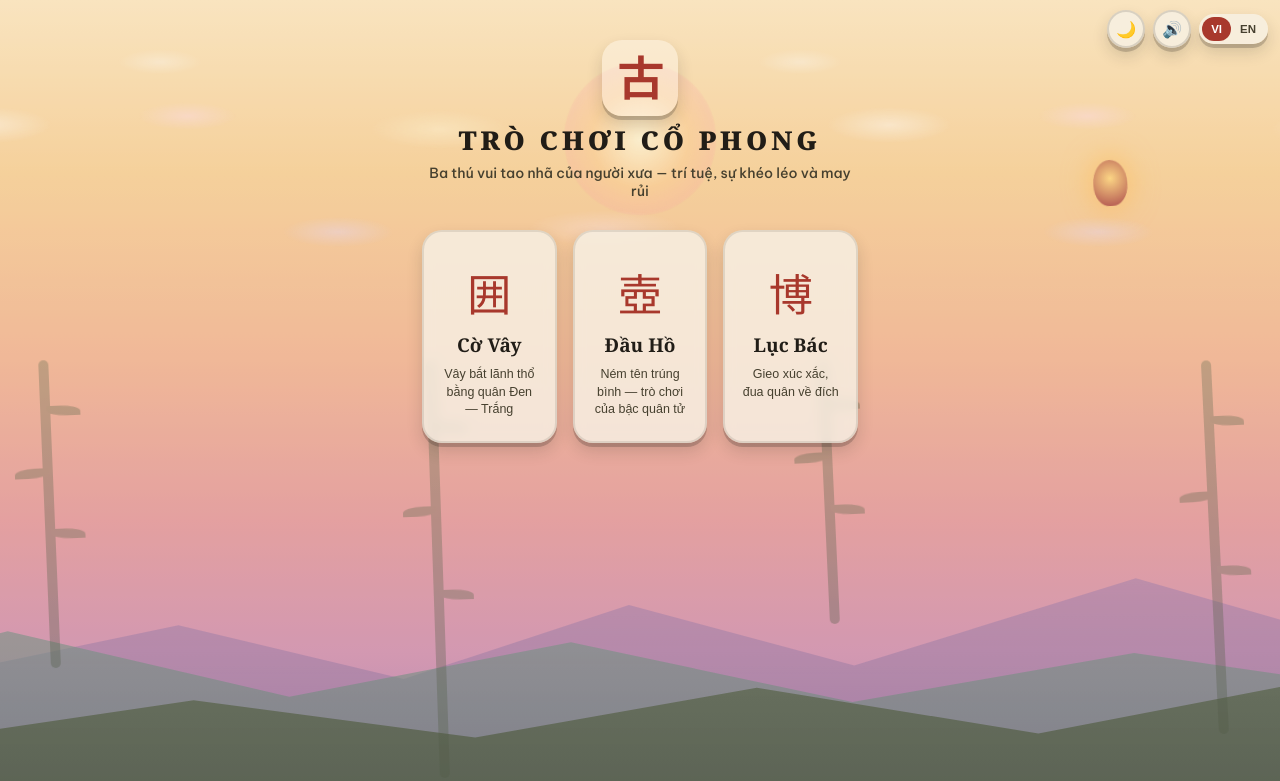
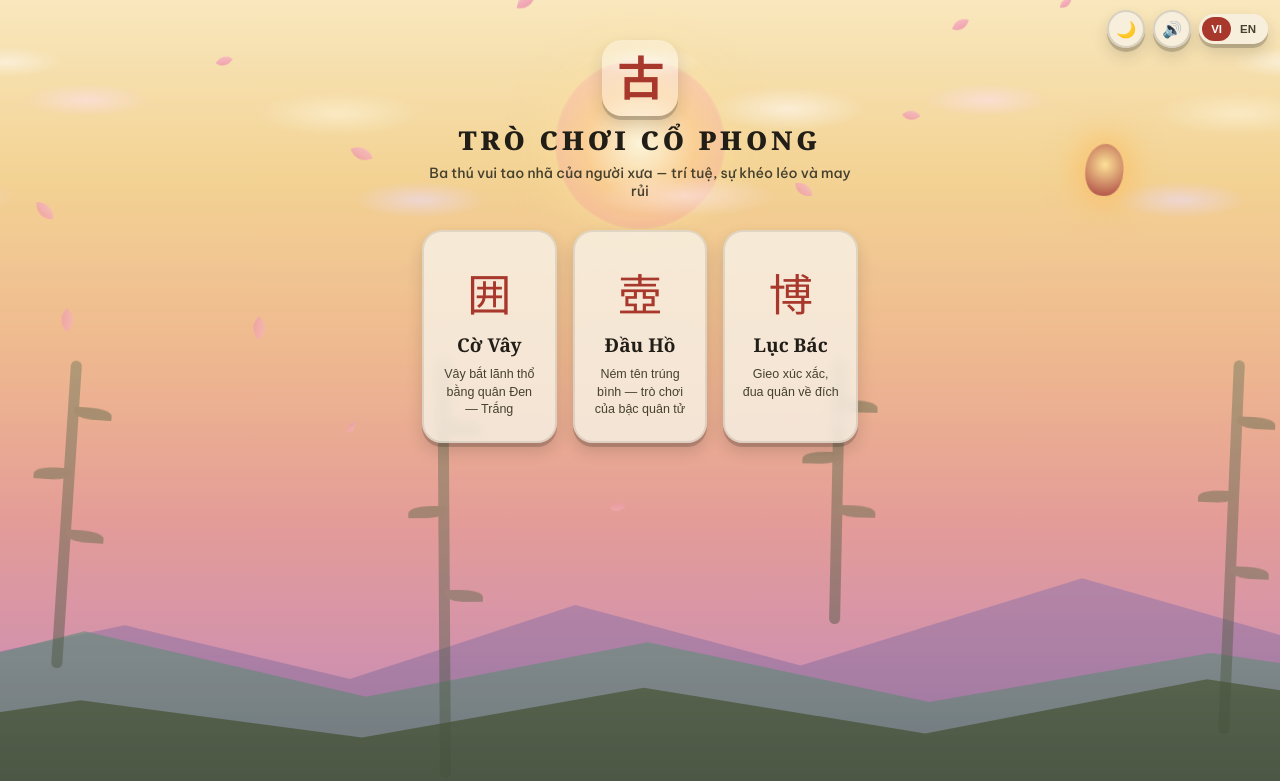
Before and after one commit to buianduong07-rgb/go_game, a website: page go_game/index.html in a window 1280 px wide. Drawn offline with Linux system fonts and the light colour scheme.

Commit message:
Enhance ancient animated background with falling sakura petals, glowing sun and active mountain drift

```diff
--- a/go_game/common.js
+++ b/go_game/common.js
@@ -20,6 +20,24 @@ document.querySelectorAll("[data-goto]").forEach(btn => {
 document.querySelectorAll("[data-back]").forEach(btn => {
   btn.addEventListener("click", () => showScreen(btn.dataset.back));
 });
+
+// Tao hieu ung hoa dao rơi dong
+(function initPetals() {
+  const container = document.getElementById('bg-petals');
+  if (!container) return;
+  const count = 15;
+  for (let i = 0; i < count; i++) {
+    const p = document.createElement('div');
+    p.className = 'petal';
+    const size = Math.random() * 8 + 8;
+    p.style.width = size + 'px';
+    p.style.height = size * 1.3 + 'px';
+    p.style.left = Math.random() * 100 + '%';
+    p.style.animationDuration = (Math.random() * 5 + 5) + 's';
+    p.style.animationDelay = (Math.random() * 5) + 's';
+    container.appendChild(p);
+  }
+})();
 
 /**
  * Tao 1 dong ho dem gio moi luot. durationSeconds = 0 nghia la khong gioi han.
--- a/go_game/index.html
+++ b/go_game/index.html
@@ -35,6 +35,7 @@
       <div class="bamboo-stalk s4"><span></span><span></span><span></span></div>
     </div>
     <div class="bg-lantern"></div>
+    <div class="bg-petals" id="bg-petals"></div>
     <div class="bg-wash"></div>
   </div>
 
--- a/go_game/style.css
+++ b/go_game/style.css
@@ -113,22 +113,28 @@ html, body {
   position: absolute;
   inset: 0;
   background: linear-gradient(180deg, #fce3b8 0%, #f7c988 22%, #f0a984 45%, #e08a8f 65%, #c97fa6 82%, #9a6bab 100%);
+  animation: sky-pulse 12s ease-in-out infinite alternate;
+}
+@keyframes sky-pulse {
+  0% { filter: hue-rotate(0deg) contrast(1); }
+  100% { filter: hue-rotate(15deg) contrast(1.08); }
 }
 
 .bg-sun {
   position: absolute;
   top: 8%;
   left: 50%;
-  width: 150px;
-  height: 150px;
-  margin-left: -75px;
+  width: 160px;
+  height: 160px;
+  margin-left: -80px;
   border-radius: 50%;
-  background: radial-gradient(circle, rgba(255,247,214,0.98) 0%, rgba(255,196,130,0.6) 45%, rgba(255,150,150,0.28) 68%, rgba(255,150,150,0) 78%);
-  animation: sun-glow 6s ease-in-out infinite;
+  background: radial-gradient(circle, rgba(255,250,225,0.98) 0%, rgba(255,196,130,0.7) 45%, rgba(255,150,150,0.35) 68%, rgba(255,150,150,0) 80%);
+  box-shadow: 0 0 45px rgba(255,215,130,0.6);
+  animation: sun-glow 4s ease-in-out infinite;
 }
 @keyframes sun-glow {
-  0%, 100% { opacity: 0.8; transform: scale(1); }
-  50% { opacity: 1; transform: scale(1.07); }
+  0%, 100% { opacity: 0.85; transform: scale(1); box-shadow: 0 0 35px rgba(255,215,130,0.5); }
+  50% { opacity: 1; transform: scale(1.12); box-shadow: 0 0 65px rgba(255,230,160,0.8); }
 }
 
 .bg-cloud-layer {
@@ -138,31 +144,31 @@ html, body {
   top: 14%;
   left: 0;
   background-repeat: repeat-x;
-  opacity: 0.7;
+  opacity: 0.82;
 }
 .bg-cloud-1 {
-  top: 10%;
+  top: 8%;
   background-image:
-    radial-gradient(ellipse 90px 26px at 10% 50%, rgba(255,241,224,0.9), transparent 70%),
-    radial-gradient(ellipse 70px 20px at 32% 40%, rgba(255,214,225,0.75), transparent 70%),
-    radial-gradient(ellipse 100px 28px at 60% 55%, rgba(255,236,196,0.85), transparent 70%);
+    radial-gradient(ellipse 110px 32px at 10% 50%, rgba(255,245,230,0.95), transparent 70%),
+    radial-gradient(ellipse 90px 24px at 32% 40%, rgba(255,220,230,0.85), transparent 70%),
+    radial-gradient(ellipse 120px 32px at 60% 55%, rgba(255,240,205,0.9), transparent 70%);
   background-size: 900px 90px;
-  animation: drift-cloud 70s linear infinite;
+  animation: drift-cloud 35s linear infinite;
 }
 .bg-cloud-2 {
-  top: 24%;
+  top: 20%;
   background-image:
-    radial-gradient(ellipse 80px 22px at 20% 50%, rgba(228,210,255,0.6), transparent 70%),
-    radial-gradient(ellipse 110px 26px at 55% 45%, rgba(255,225,235,0.55), transparent 70%);
+    radial-gradient(ellipse 95px 26px at 20% 50%, rgba(235,215,255,0.75), transparent 70%),
+    radial-gradient(ellipse 130px 30px at 55% 45%, rgba(255,230,240,0.7), transparent 70%);
   background-size: 760px 80px;
-  animation: drift-cloud 95s linear infinite reverse;
+  animation: drift-cloud 45s linear infinite reverse;
 }
 .bg-cloud-3 {
   top: 4%;
   background-image:
-    radial-gradient(ellipse 60px 18px at 45% 50%, rgba(255,255,255,0.5), transparent 70%);
+    radial-gradient(ellipse 80px 22px at 45% 50%, rgba(255,255,255,0.65), transparent 70%);
   background-size: 640px 60px;
-  animation: drift-cloud 55s linear infinite;
+  animation: drift-cloud 25s linear infinite;
 }
 @keyframes drift-cloud {
   from { transform: translateX(0); }
@@ -178,22 +184,22 @@ html, body {
 .bg-mountain-far {
   clip-path: polygon(0% 100%, 0% 62%, 8% 48%, 16% 64%, 24% 42%, 32% 60%, 42% 34%, 52% 58%,
     60% 44%, 70% 62%, 78% 40%, 88% 60%, 96% 46%, 100% 62%, 100% 100%);
-  background: linear-gradient(180deg, rgba(154, 107, 171, 0.55), rgba(107, 78, 130, 0.5));
-  animation: drift-mtn 150s linear infinite;
+  background: linear-gradient(180deg, rgba(154, 107, 171, 0.65), rgba(107, 78, 130, 0.6));
+  animation: drift-mtn 70s linear infinite;
 }
 .bg-mountain-mid {
   height: 34%;
   clip-path: polygon(0% 100%, 0% 66%, 9% 50%, 18% 66%, 27% 44%, 38% 64%, 48% 38%,
     58% 62%, 68% 42%, 78% 64%, 88% 46%, 100% 64%, 100% 100%);
-  background: linear-gradient(180deg, rgba(94, 138, 122, 0.6), rgba(58, 96, 84, 0.58));
-  animation: drift-mtn 110s linear infinite reverse;
+  background: linear-gradient(180deg, rgba(94, 138, 122, 0.7), rgba(58, 96, 84, 0.68));
+  animation: drift-mtn 50s linear infinite reverse;
 }
 .bg-mountain-near {
   height: 26%;
   clip-path: polygon(0% 100%, 0% 72%, 10% 52%, 20% 70%, 30% 46%, 40% 68%, 50% 42%,
     62% 66%, 72% 44%, 82% 68%, 92% 50%, 100% 70%, 100% 100%);
-  background: linear-gradient(180deg, rgba(58, 74, 44, 0.75), rgba(33, 48, 26, 0.8));
-  animation: drift-mtn 80s linear infinite;
+  background: linear-gradient(180deg, rgba(58, 74, 44, 0.85), rgba(33, 48, 26, 0.9));
+  animation: drift-mtn 35s linear infinite;
 }
 @keyframes drift-mtn {
   from { transform: translateX(0); }
@@ -209,62 +215,92 @@ html, body {
   display: flex;
   justify-content: space-between;
   padding: 0 4%;
-  opacity: 0.34;
+  opacity: 0.45;
 }
 .bamboo-stalk {
   position: relative;
-  width: 10px;
+  width: 11px;
   height: 100%;
-  background: linear-gradient(180deg, #3a4a2c, #21301a);
+  background: linear-gradient(180deg, #4a5c3a, #21301a);
   border-radius: 6px;
   transform-origin: bottom center;
-  animation: bamboo-sway 5s ease-in-out infinite;
+  animation: bamboo-sway 3.5s ease-in-out infinite;
 }
-.bamboo-stalk.s1 { height: 70%; animation-duration: 4.5s; }
-.bamboo-stalk.s2 { height: 95%; animation-duration: 5.5s; animation-delay: .3s; }
-.bamboo-stalk.s3 { height: 60%; animation-duration: 4.8s; animation-delay: .6s; }
-.bamboo-stalk.s4 { height: 85%; animation-duration: 5.2s; animation-delay: .15s; }
+.bamboo-stalk.s1 { height: 70%; animation-duration: 3.2s; }
+.bamboo-stalk.s2 { height: 95%; animation-duration: 3.8s; animation-delay: .3s; }
+.bamboo-stalk.s3 { height: 60%; animation-duration: 3.4s; animation-delay: .6s; }
+.bamboo-stalk.s4 { height: 85%; animation-duration: 3.6s; animation-delay: .15s; }
 .bamboo-stalk span {
   position: absolute;
-  width: 34px;
-  height: 10px;
-  background: #2f4222;
+  width: 38px;
+  height: 12px;
+  background: #354a26;
   border-radius: 0 60% 0 60%;
   left: 6px;
 }
 .bamboo-stalk span:nth-child(1) { top: 15%; }
-.bamboo-stalk span:nth-child(2) { top: 35%; transform: scaleX(-1); left: -28px; }
+.bamboo-stalk span:nth-child(2) { top: 35%; transform: scaleX(-1); left: -30px; }
 .bamboo-stalk span:nth-child(3) { top: 55%; }
 @keyframes bamboo-sway {
-  0%, 100% { transform: rotate(-3deg); }
-  50% { transform: rotate(3deg); }
+  0%, 100% { transform: rotate(-4deg); }
+  50% { transform: rotate(4deg); }
 }
 
 .bg-lantern {
   position: absolute;
-  top: 20%;
+  top: 18%;
   right: 12%;
-  width: 34px;
-  height: 46px;
+  width: 38px;
+  height: 52px;
   border-radius: 50% 50% 45% 45%;
-  background: radial-gradient(circle at 50% 40%, #ffcf6b, var(--seal-red) 85%);
-  box-shadow: 0 0 24px 6px rgba(255, 178, 60, 0.55);
-  animation: lantern-swing 4.5s ease-in-out infinite;
+  background: radial-gradient(circle at 50% 40%, #ffdf88, var(--seal-red) 85%);
+  box-shadow: 0 0 30px 10px rgba(255, 180, 70, 0.7);
+  animation: lantern-swing 3.2s ease-in-out infinite;
   transform-origin: top center;
 }
 @keyframes lantern-swing {
-  0%, 100% { transform: rotate(-4deg); }
-  50% { transform: rotate(4deg); }
+  0%, 100% { transform: rotate(-6deg); }
+  50% { transform: rotate(6deg); }
+}
+
+/* ================= PETAL FALL ANIMATION ================= */
+.bg-petals {
+  position: absolute;
+  inset: 0;
+  pointer-events: none;
+  overflow: hidden;
+}
+.petal {
+  position: absolute;
+  background: linear-gradient(135deg, #ffb7c5, #e67399);
+  border-radius: 15px 0 15px 0;
+  opacity: 0.8;
+  animation: fall-and-sway 7s linear infinite;
+}
+@keyframes fall-and-sway {
+  0% {
+    top: -5%;
+    transform: translateX(0) rotate(0deg);
+    opacity: 0.9;
+  }
+  50% {
+    transform: translateX(50px) rotate(180deg);
+  }
+  100% {
+    top: 105%;
+    transform: translateX(-30px) rotate(360deg);
+    opacity: 0.2;
+  }
 }
 
 .bg-wash {
   position: absolute;
   inset: 0;
-  background: rgba(239, 230, 214, 0.24);
+  background: rgba(239, 230, 214, 0.18);
 }
 
 @media (prefers-reduced-motion: reduce) {
-  .bg-sun, .bg-cloud-layer, .bg-mountain, .bamboo-stalk, .bg-lantern { animation: none !important; }
+  .bg-sun, .bg-cloud-layer, .bg-mountain, .bamboo-stalk, .bg-lantern, .petal { animation: none !important; }
 }
 
 /* =================== KHUNG MAN HINH =================== */
```
